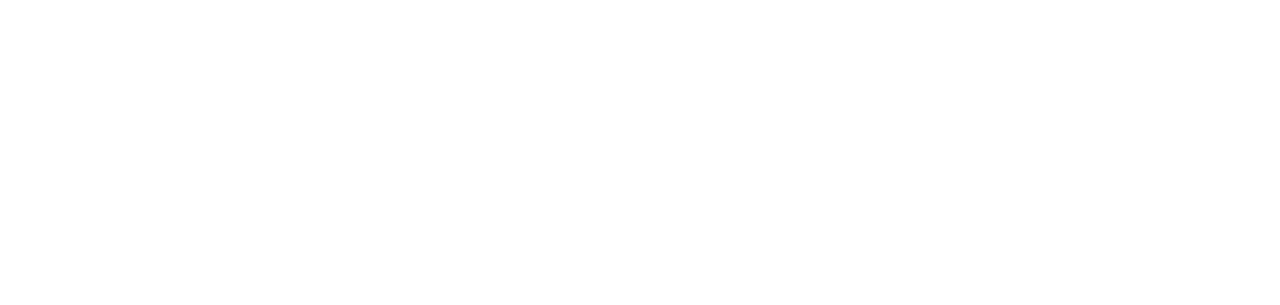
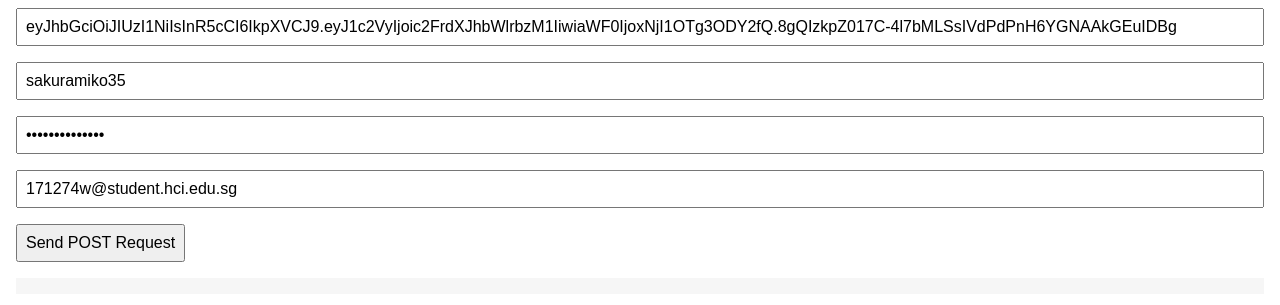
Before and after one commit to TheoLeeCJ/BuildOnASEANTeamMiko, a website: page public/barebones-forms/list-item.html in a window 1280 px wide. Drawn offline with Linux system fonts and the light colour scheme.

Commit message:
updated barebones

```diff
--- a/aws-functions/lambda-account-login/index.js
+++ b/aws-functions/lambda-account-login/index.js
@@ -54,7 +54,7 @@ exports.handler = async (event, context, lambdaCallback) => {
           statusCode: 200,
           msg: {
             success: true,
-            jwt: jwt.sign({ "user": formFields["username"] }, SECRET),
+            jwt: jwt.sign({ "user": formFields["username"] }, SECRET, { algorithm: "HS256" }),
           },
         }));
       }
--- a/aws-functions/lambda-account-register/index.js
+++ b/aws-functions/lambda-account-register/index.js
@@ -65,7 +65,7 @@ exports.handler = async (event, context, lambdaCallback) => {
       statusCode: 200,
       msg: {
         success: true,
-        jwt: jwt.sign({ "user": formFields["username"] }, SECRET),
+        jwt: jwt.sign({ "user": formFields["username"] }, SECRET, { algorithm: "HS256" }),
       },
     }));
   }
--- a/public/barebones-forms/list-item.html
+++ b/public/barebones-forms/list-item.html
@@ -0,0 +1,69 @@
+<!DOCTYPE html>
+<html>
+  <head></head>
+  <body>
+    <style>
+      * {
+        box-sizing: border-box;
+      }
+
+      body {
+        margin: 0;
+      }
+
+      input[type=text], input[type=email], input[type=password] {
+        width: calc(100% - 32px);
+        padding: 8px;
+        font-size: 1rem;
+        margin: 8px 16px;
+      }
+
+      input[type=submit] {
+        font-size: 1rem;
+        margin: 8px 16px;
+        padding: 8px;
+        font-size: 1rem;
+      }
+
+      #output {
+        width: calc(100% - 32px);
+        margin: 8px 16px;
+        background-color: #f6f6f6;
+        padding: 8px;
+        font-family: 'Cascadia Code', 'Consolas', monospace;
+        white-space: pre-wrap;
+        overflow: hidden;
+        text-overflow: clip;
+        overflow-wrap: break-word;
+      }
+    </style>
+
+    <form onsubmit="event.preventDefault(); postRequest(this);" method="post">
+      <input type="text" name="jwt" placeholder="jwt" value="eyJhbGciOiJIUzI1NiIsInR5cCI6IkpXVCJ9.eyJ1c2VyIjoic2FrdXJhbWlrbzM1IiwiaWF0IjoxNjI1OTg3ODY2fQ.8gQIzkpZ017C-4l7bMLSsIVdPdPnH6YGNAAkGEuIDBg" />
+      <input type="text" name="username" value="sakuramiko35" />
+      <input type="password" name="password" value="pekomikoteetee" />
+
+      <!-- not required for login, but required for register -->
+      <input type="email" name="email" value="171274w@student.hci.edu.sg" />
+
+      <input type="submit" value="Send POST Request" />
+    </form>
+
+    <div id="output"></div>
+
+    <script>
+      async function postRequest(form) {
+        let formData = new FormData(form);
+        let responseText = await (
+          await (
+            fetch(formData.get("endpoint"), {
+              method: "post",
+              body: formData,
+            })
+          )
+        ).text();
+        document.querySelector("#output").innerText = JSON.stringify(JSON.parse(responseText), null, 2);
+      }
+    </script>
+  </body>
+</html>
```
Also changed, not shown: aws-functions/lambda-item-create/index.js (added, +8 -0 lines), public/barebones-forms/login-register.html (+4 -0 lines).
